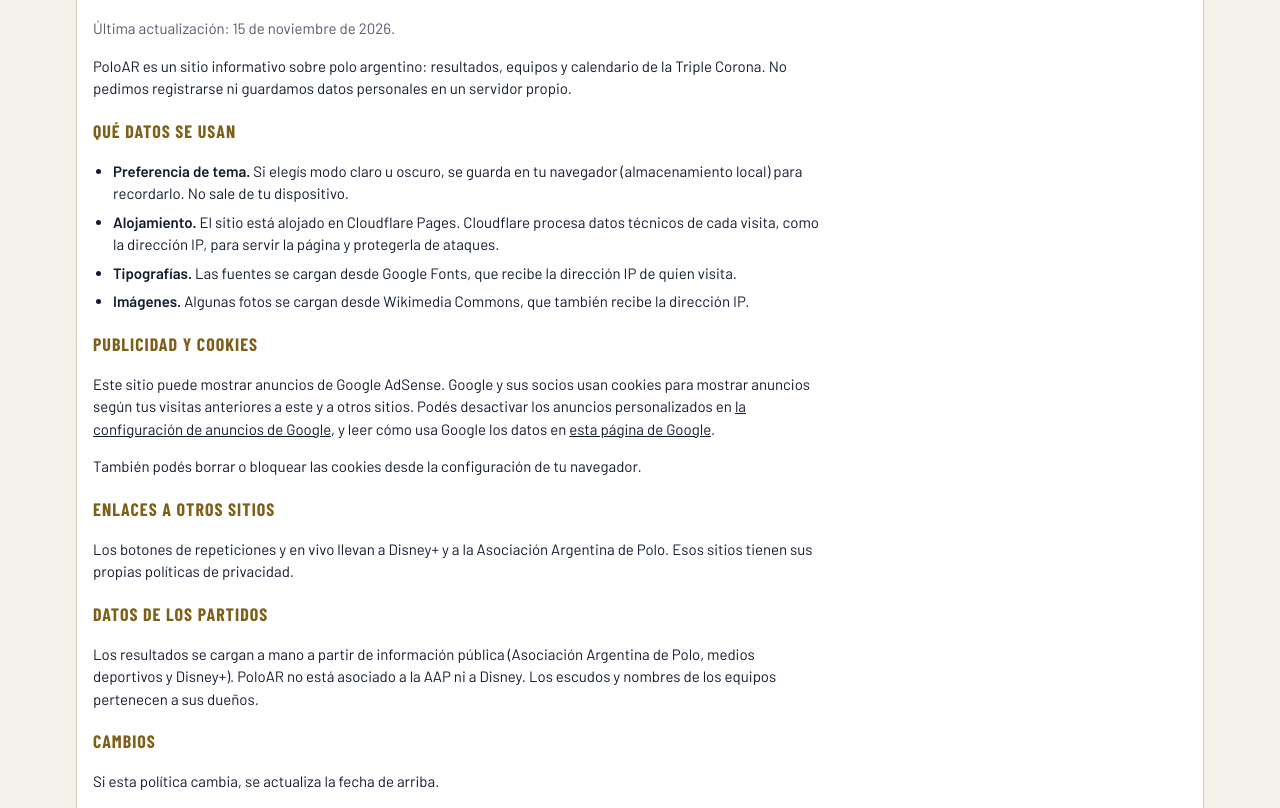
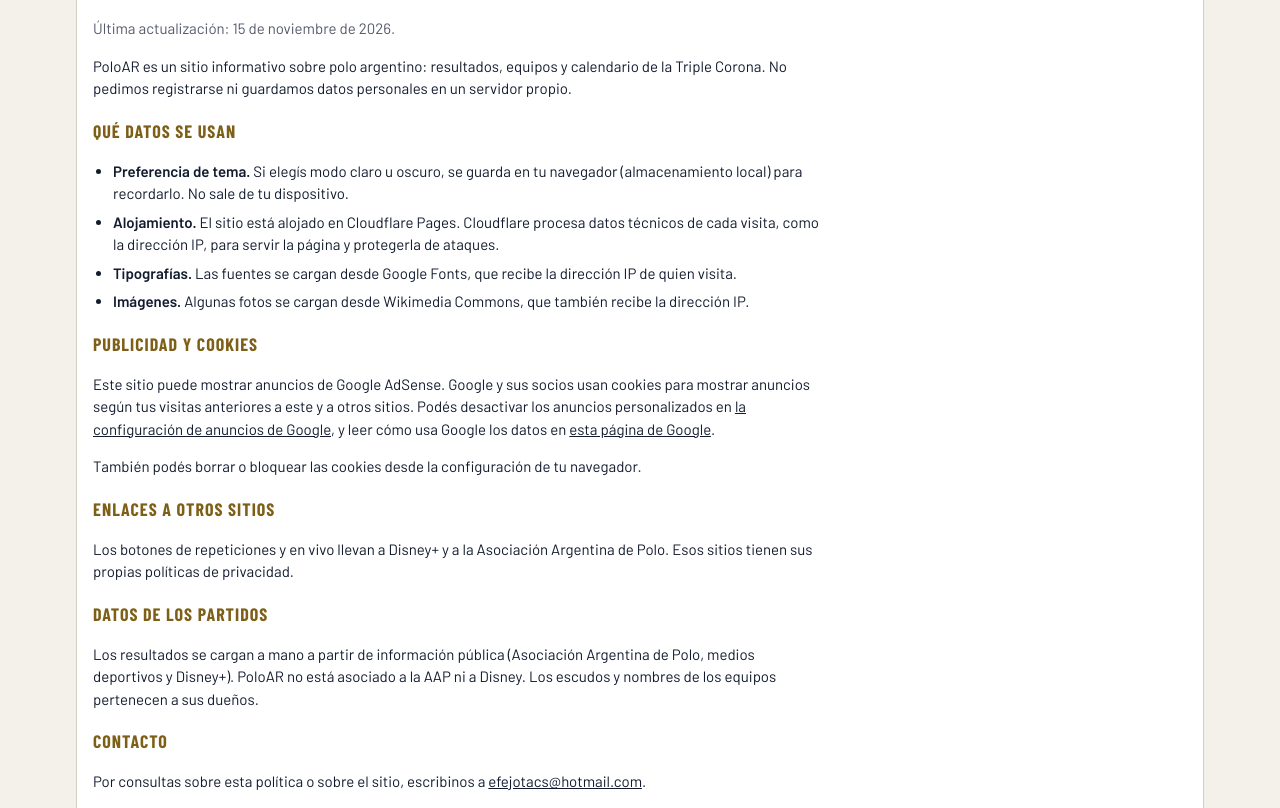
Before and after one commit to felixjonatanborba/polo-ar, a plain HTML site: page privacidad.html in a window 1280 px wide. Shown: the part 142-950 px from the top of the page. Drawn offline with nearby package versions, Linux system fonts and the light colour scheme; a web font is replaced by a local one.

Commit message:
Contacto en la política de privacidad
Co-Authored-By: Claude Opus 5.5 <noreply@anthropic.com>
Claude-Session: https://claude.ai/code/session_01T7HNLdjia1gNYYu8TVSU1D

```diff
--- a/privacidad.html
+++ b/privacidad.html
@@ -48,6 +48,9 @@
       <h2>Datos de los partidos</h2>
       <p>Los resultados se cargan a mano a partir de información pública (Asociación Argentina de Polo, medios deportivos y Disney+). PoloAR no está asociado a la AAP ni a Disney. Los escudos y nombres de los equipos pertenecen a sus dueños.</p>
 
+      <h2>Contacto</h2>
+      <p>Por consultas sobre esta política o sobre el sitio, escribinos a <a href="mailto:efejotacs@hotmail.com">efejotacs@hotmail.com</a>.</p>
+
       <h2>Cambios</h2>
       <p>Si esta política cambia, se actualiza la fecha de arriba.</p>
     </div>
```
Also changed, not shown: 1 other file.
